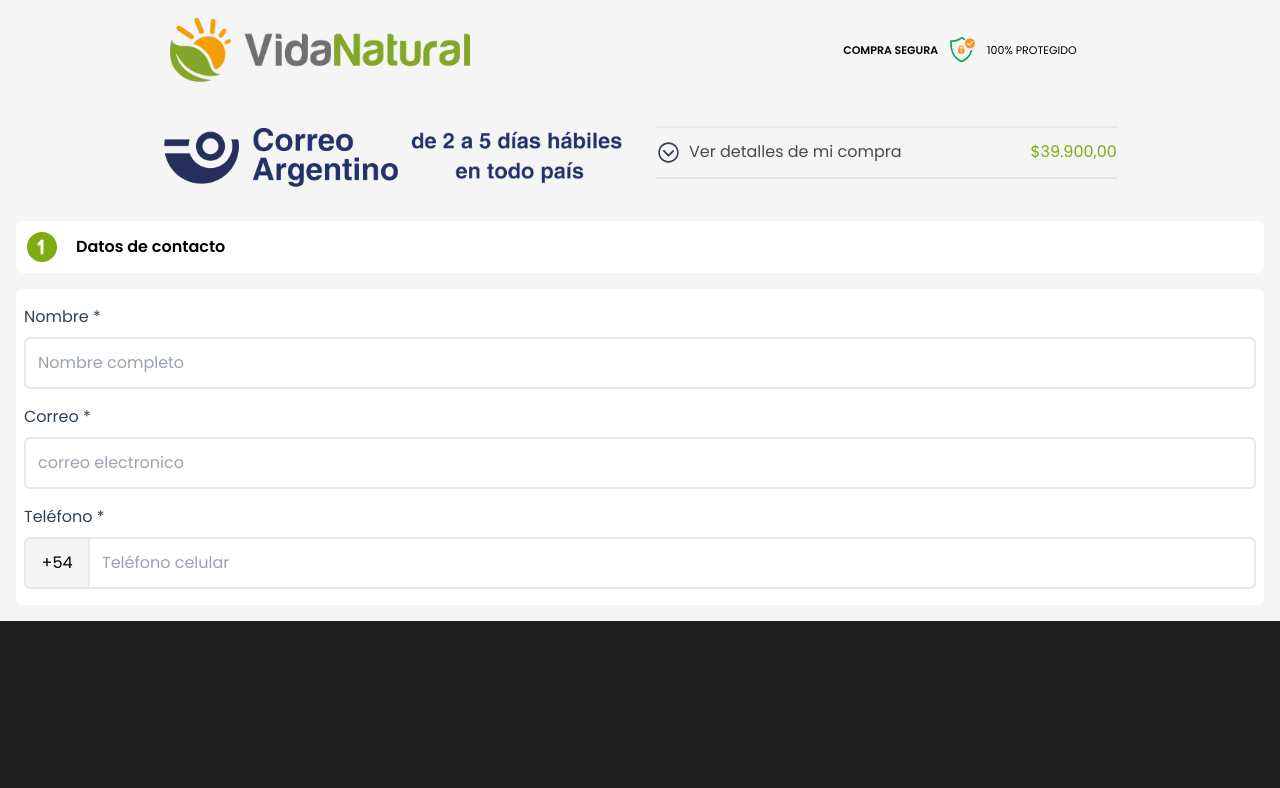
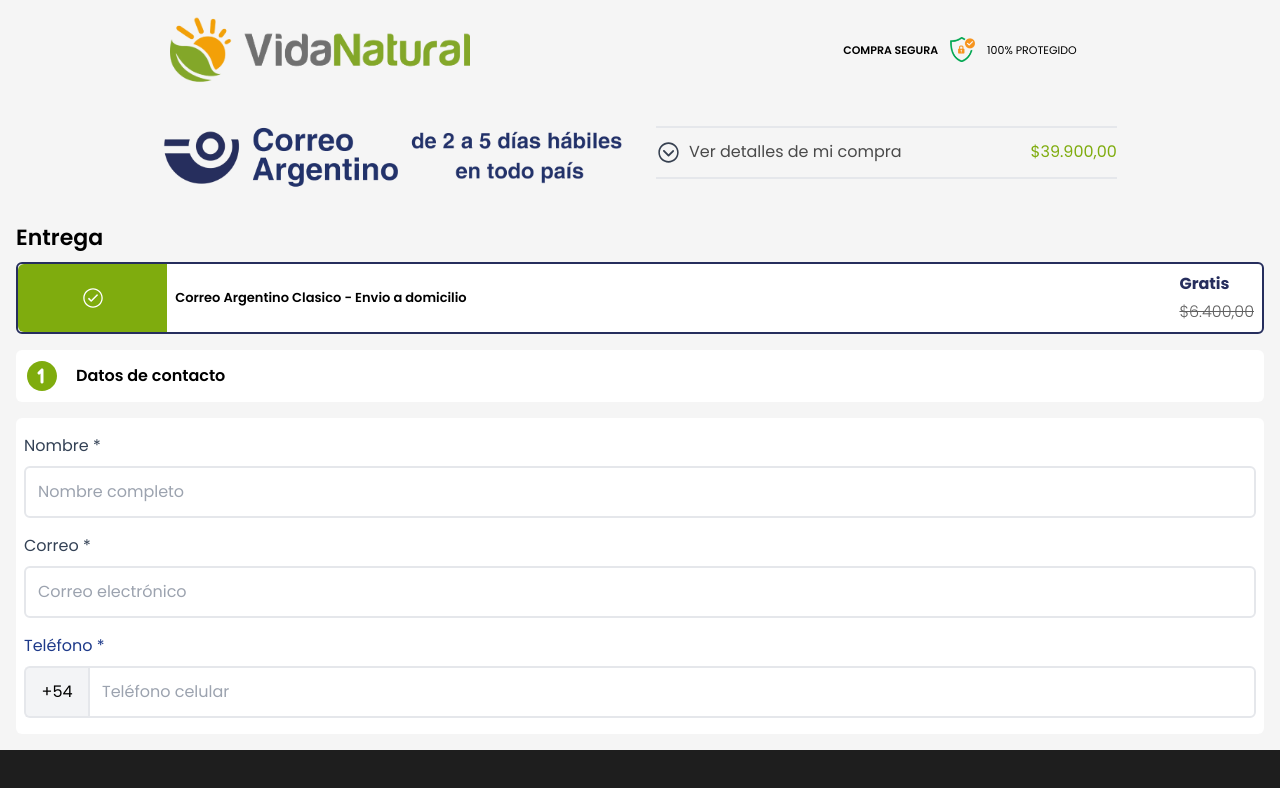
Before and after one commit to BrianGelvez/vidanaturalcarolinapapaleo, a Next.js app: page /datosDeEnvio in a window 1280 px wide. Shown: the top 788 px of the page. Built offline with nearby package versions, Linux system fonts and the light colour scheme; what tailwind-hamburgers would draw is missing.

Commit message:
fix: creando pagina datosDeEnvio

```diff
--- a/src/app/datosDeEnvio/sections/form/index.tsx
+++ b/src/app/datosDeEnvio/sections/form/index.tsx
@@ -1,8 +1,24 @@
+import { IoIosCheckmarkCircleOutline } from "react-icons/io";
 import { TbCircleNumber1Filled } from "react-icons/tb";
 
 export default function Form() {
   return (
     <div className="w-full flex flex-col p-4 gap-4">
+      <div className="w-full flex flex-col gap-2">
+        <p className="text-[22px] text-black font-semibold">Entrega</p>
+        <div className="w-full  flex flex-row border-[2px] border-[#262E5D] rounded-md">
+          <span className="w-[12%] flex justify-center items-center bg-green-primary rounded-l-md">
+            <IoIosCheckmarkCircleOutline size={24} />
+          </span>
+          <span className="w-[88%] flex flex-row justify-between gap-12 items-center rounded-r-md p-2 bg-white">
+            <p className="text-[13px] font-semibold text-black">Correo Argentino Clasico - Envio a domicilio</p>
+            <span className="flex flex-col gap-1">
+                <p className="font-bold text-[#262E5D]">Gratis</p>
+                <p className="line-through font-extralight text-[#616161]">$6.400,00</p>
+            </span>
+          </span>
+        </div>
+      </div>
       <div className="w-full p-2 flex flex-row items-center gap-4 rounded-md bg-white">
         <TbCircleNumber1Filled className="text-green-primary" size={36} />
         <p className="text-black font-semibold">Datos de contacto</p>
@@ -15,22 +31,24 @@
             </label>
             <input
               type="text"
+              id="name"
               placeholder="Nombre completo"
-              className="border-[2px] p-3 rounded-md text-black"
+              className="border-[2px] p-3 rounded-md text-black focus:outline-none focus:ring-2 focus:ring-blue-900 focus:border-transparent"
             />
           </span>
           <span className="w-full flex flex-col gap-2">
-            <label htmlFor="name" className="text-slate-700">
+            <label htmlFor="email" className="text-slate-700">
               Correo *
             </label>
             <input
-              type="number"
-              placeholder="correo electronico"
-              className="border-[2px] p-3 rounded-md text-black"
+              type="email"
+              id="email"
+              placeholder="Correo electrónico"
+              className="border-[2px] p-3 rounded-md text-black focus:outline-none focus:ring-2 focus:ring-blue-900 focus:border-transparent"
             />
           </span>
           <span className="w-full flex flex-col gap-2">
-            <label htmlFor="phone" className="text-slate-700">
+            <label htmlFor="phone" className="text-blue-900">
               Teléfono *
             </label>
             <div className="flex flex-row">
@@ -44,7 +62,7 @@
                 type="tel"
                 id="phone"
                 placeholder="Teléfono celular"
-                className="border-[2px] p-3 rounded-r-md text-black flex-grow"
+                className="border-[2px] p-3 rounded-r-md text-black flex-grow focus:outline-none focus:ring-2 focus:ring-blue-900 focus:border-transparent"
               />
             </div>
           </span>
```
